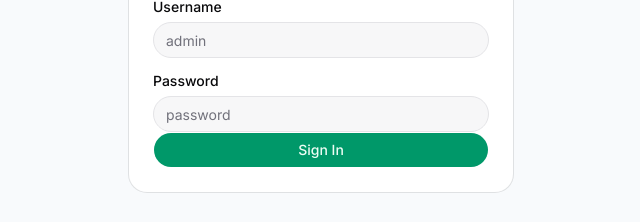
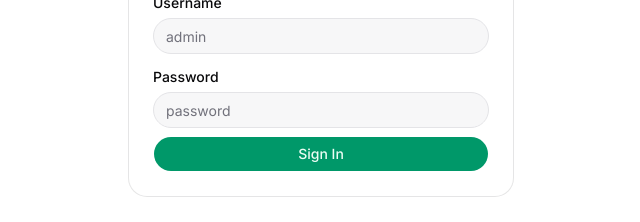
Before and after one commit to 5yndr0m/academy-admin, a Next.js app: page /login in a window 1280 px wide. Shown: the part 388-610 px from the top of the page, without its empty margins (319-959 px from the left). Built offline with nearby package versions, Linux system fonts and the light colour scheme.

Commit message:
style: make login page styles match the rest

```diff
--- a/app/login/page.tsx
+++ b/app/login/page.tsx
@@ -24,7 +24,7 @@
     };
 
     return (
-        <div className="min-h-screen flex items-center justify-center bg-slate-50 dark:bg-slate-900 px-4">
+        <div className="min-h-screen flex items-center justify-center bg-background px-4">
             <Card className="w-full max-w-sm">
                 <CardHeader className="space-y-1 text-center">
                     <div className="flex justify-center mb-2">
@@ -50,7 +50,9 @@
                             />
                         </div>
                         <div className="space-y-2">
-                            <Label htmlFor="password">Password</Label>
+                            <div className="flex items-center justify-between">
+                                <Label htmlFor="password">Password</Label>
+                            </div>
                             <Input
                                 id="password"
                                 type="password"
@@ -62,7 +64,7 @@
                         </div>
                         {error && <p className="text-sm text-red-500 text-center">{error}</p>}
                     </CardContent>
-                    <CardFooter>
+                    <CardFooter className="pt-2">
                         <Button className="w-full" type="submit">Sign In</Button>
                     </CardFooter>
                 </form>
```
